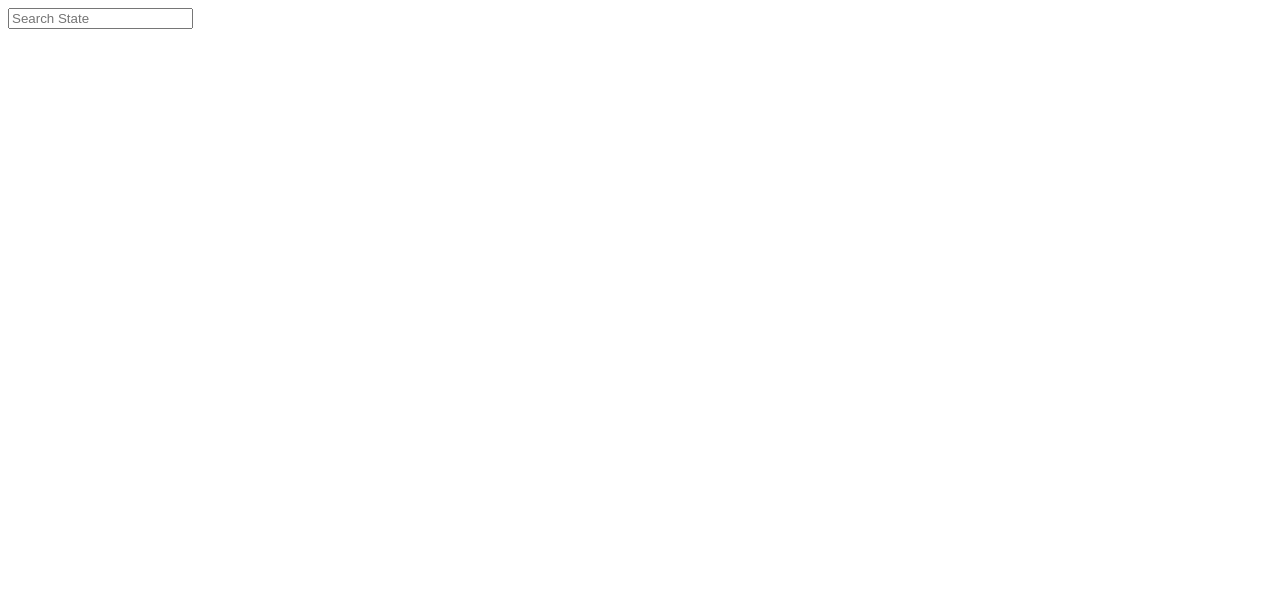
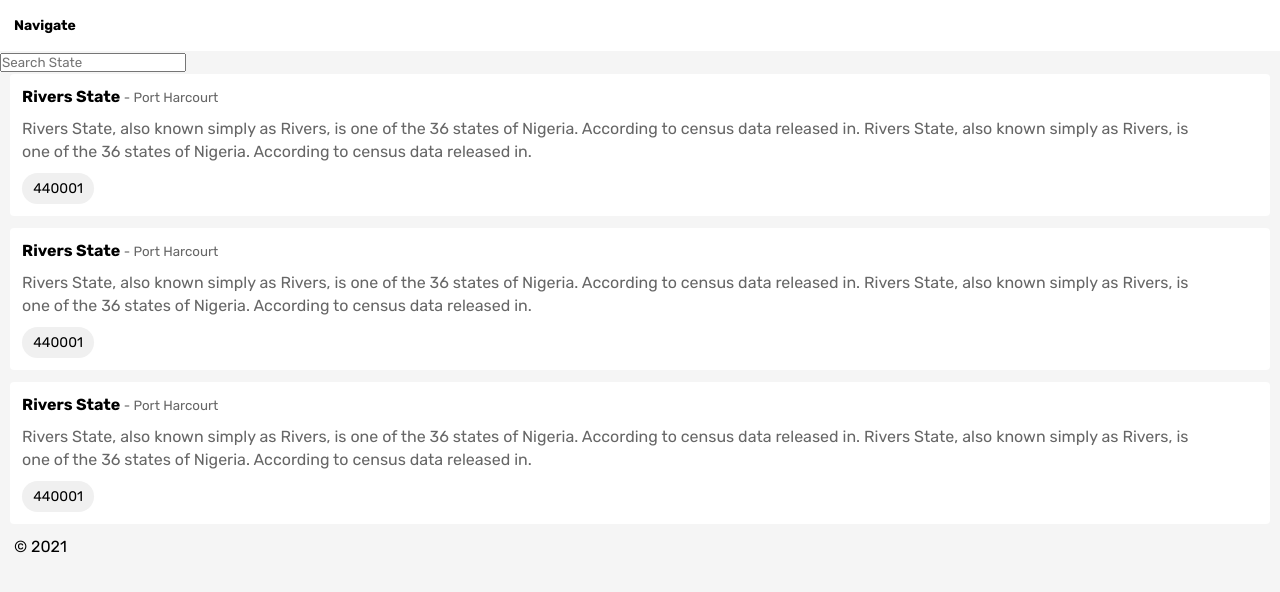
Before and after one commit to vickOnRails/where-tutorial-project, a Next.js app: page / in a window 1280 px wide. Shown: the top 592 px of the page. Built offline with nearby package versions, Linux system fonts and the light colour scheme.

Commit message:
bootstrap layout component

```diff
--- /dev/null
+++ b/components/app.css
@@ -0,0 +1,71 @@
+@import url("https://fonts.googleapis.com/css2?family=Rubik:wght@400;700&display=swap");
+
+*,
+*:after,
+*::before {
+  margin: 0;
+  padding: 0;
+  box-sizing: border-box;
+}
+:root {
+  --white: #fff;
+  --background-grey: #f5f5f5;
+  --grey-text: #666666;
+  --chips-grey: #f0f0f0;
+  --chips-text: #333333;
+}
+
+body {
+  background: var(--background-grey);
+  font-family: rubik, -apple-system, BlinkMacSystemFont, "Segoe UI", Roboto,
+    Oxygen, Ubuntu, Cantarell, "Open Sans", "Helvetica Neue", sans-serif;
+  line-height: 1.4;
+}
+
+.container {
+  padding-left: 0.87em;
+  padding-right: 0.87em;
+}
+
+.nav {
+  background: var(--white);
+  padding: 1em 0;
+}
+.nav__text {
+  font-size: 0.87em;
+}
+
+.info-card {
+  background: var(--white);
+  padding: 0.75em;
+  margin-bottom: 0.75em;
+  border-radius: 4px;
+}
+.info-card__heading {
+  font-size: 1em;
+  margin-bottom: 0.63em;
+}
+.info-card__heading--small {
+  font-weight: 400;
+  color: var(--grey-text);
+}
+.info-card__desc {
+  color: var(--grey-text);
+  margin-bottom: 0.63em;
+  max-width: 95%;
+}
+.info-card__chip {
+  background: var(--chips-grey);
+  padding: 0.4em 0.8em;
+  display: inline-block;
+  font-size: 0.87em;
+  border-radius: 30px;
+}
+
+.main {
+  padding-left: 0.63em;
+  padding-right: 0.63em;
+}
+input {
+  font-family: inherit;
+}
--- /dev/null
+++ b/components/footer.js
@@ -0,0 +1,7 @@
+import React from "react";
+
+const Footer = () => {
+  return <footer className="container">&copy; 2021</footer>;
+};
+
+export { Footer };
--- /dev/null
+++ b/components/index.js
@@ -0,0 +1,5 @@
+export { Nav } from "./nav";
+export { Search } from "./search-box";
+export { InfoCard, InfoCardsGrid } from "./info-card";
+export { Footer } from "./footer";
+export { Layout } from "./layout";
--- /dev/null
+++ b/components/info-card.js
@@ -0,0 +1,29 @@
+import React from "react";
+
+const InfoCard = () => {
+  return (
+    <article className="info-card">
+      <h2 className="info-card__heading">
+        Rivers State{" "}
+        <small className="info-card__heading--small">- Port Harcourt</small>
+      </h2>
+      <p className="info-card__desc">
+        Rivers State, also known simply as Rivers, is one of the 36 states of
+        Nigeria. According to census data released in. Rivers State, also known
+        simply as Rivers, is one of the 36 states of Nigeria. According to
+        census data released in.
+      </p>
+      <span className="info-card__chip">440001</span>
+    </article>
+  );
+};
+
+const InfoCardsGrid = ({ cards }) => (
+  <section>
+    {cards.map((card, index) => (
+      <InfoCard key={index} />
+    ))}
+  </section>
+);
+
+export { InfoCard, InfoCardsGrid };
--- /dev/null
+++ b/components/layout.js
@@ -0,0 +1,17 @@
+import React from "react";
+import { Nav, Footer, Search } from "./";
+
+const Layout = ({ children }) => {
+  return (
+    <>
+      <header>
+        <Nav />
+      </header>
+      <Search />
+      <main className="main">{children}</main>
+      <Footer />
+    </>
+  );
+};
+
+export { Layout };
--- /dev/null
+++ b/components/nav.js
@@ -0,0 +1,13 @@
+import React from "react";
+
+const Nav = () => {
+  return (
+    <nav className="nav">
+      <div className="container">
+        <h1 className="nav__text">Navigate</h1>
+      </div>
+    </nav>
+  );
+};
+
+export { Nav };
--- /dev/null
+++ b/components/search-box.js
@@ -0,0 +1,11 @@
+import React from "react";
+
+const Search = () => {
+  return (
+    <section>
+      <input type="text" placeholder="Search State" />
+    </section>
+  );
+};
+
+export { Search };
--- a/package.json
+++ b/package.json
@@ -9,6 +9,7 @@
   },
   "dependencies": {
     "next": "^10.0.0",
+    "prop-types": "^15.7.2",
     "react": "17.0.1",
     "react-dom": "17.0.1"
   }
--- /dev/null
+++ b/pages/_app.js
@@ -0,0 +1,6 @@
+import "../components/app.css";
+
+function MyApp({ Component, pageProps }) {
+  return <Component {...pageProps} />;
+}
+export default MyApp;
--- a/pages/index.js
+++ b/pages/index.js
@@ -1,15 +1,10 @@
 import Head from "next/head";
+import { InfoCardsGrid, Layout } from "../components";
 
 export default function Home() {
   return (
-    <>
-      <header></header>
-      <main>
-        <section className="search">
-          <input type="text" placeholder="Search State" />
-        </section>
-      </main>
-      <footer></footer>
-    </>
+    <Layout>
+      <InfoCardsGrid cards={["", "", ""]} />
+    </Layout>
   );
 }
```
Also changed, not shown: pages/states/[stateId].js (+9 -6 lines), 1 other file (tests, documents, lock files or other folders).
